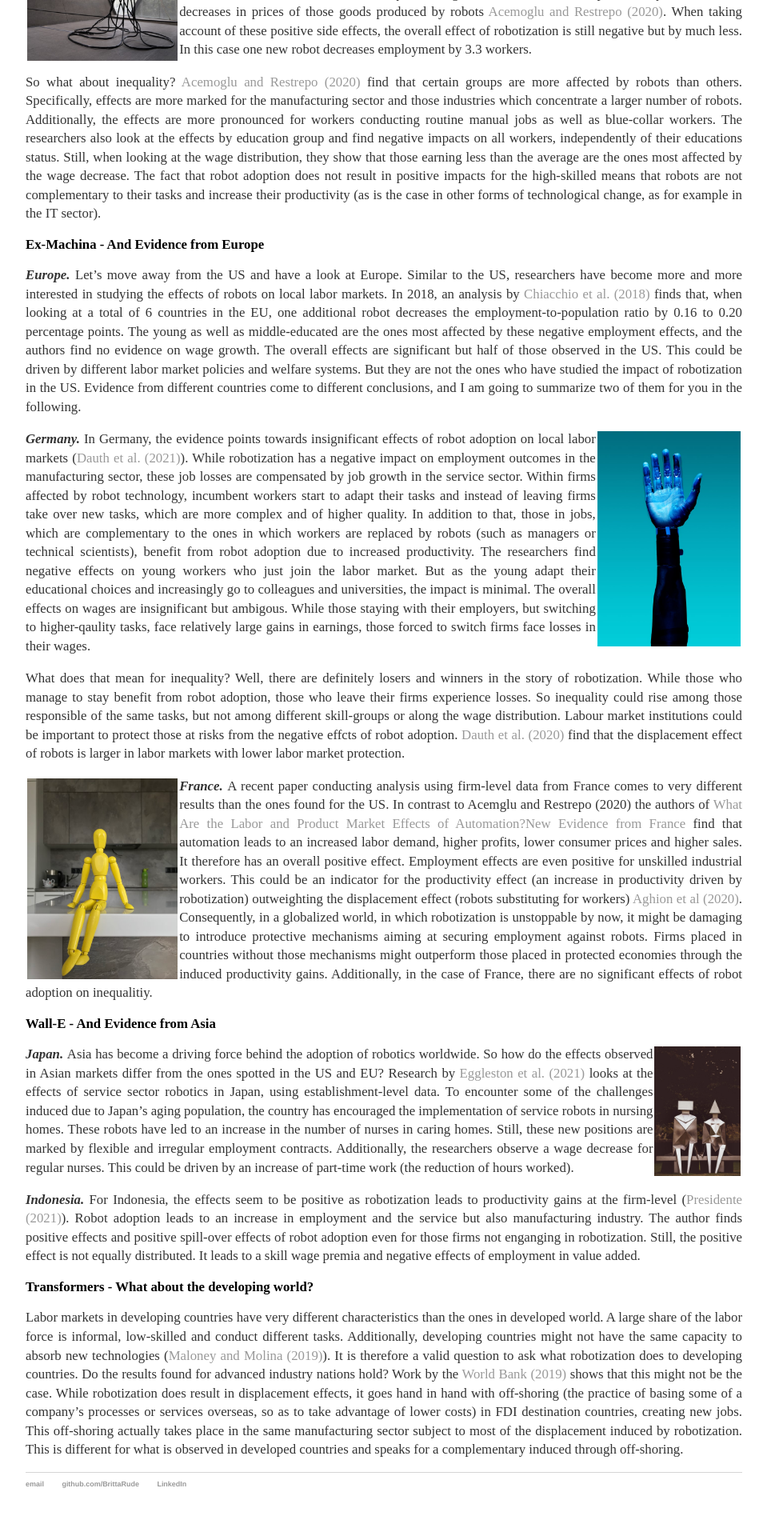
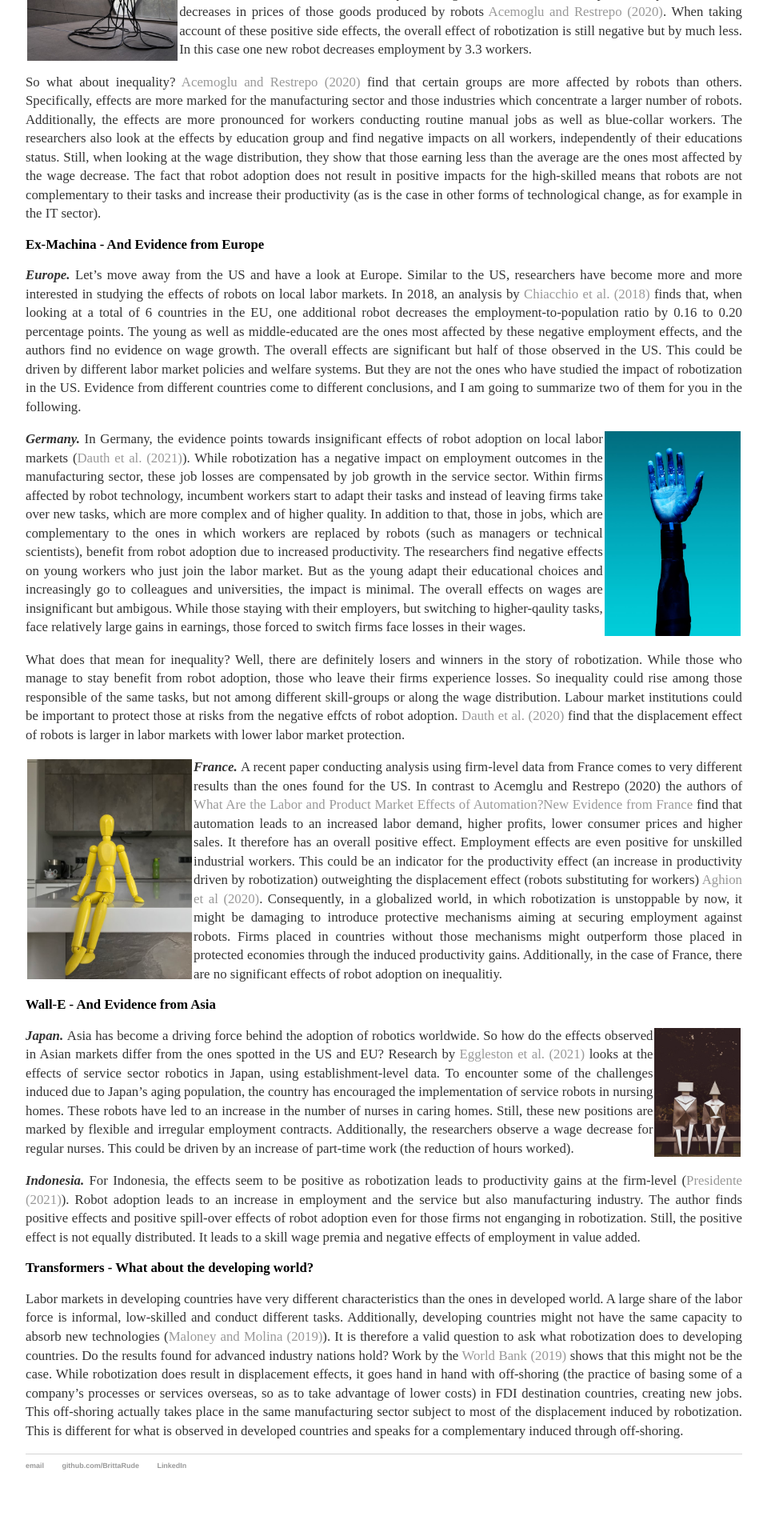
Before and after one commit to BrittaRude/BrittaRude.github.io, a Jekyll site: the page built from inputs_cakestory/_posts/2021-05-30-britta-rude-are-robots-grabbing-our-jobs.md, in a window 1280 px wide. Shown: the part 1225-3145 px from the top of the page at 80% size, without its empty margins (160-1119 px from the left). Built offline with Jekyll 4.4.1, drawn with Linux system fonts in a browser that asks for light colours; after the commit the page ends 3122 px from its top, so only the background shows below that.

Commit message:
Update 2021-05-30-britta-rude-are-robots-grabbing-our-jobs.md

```diff
--- a/inputs_cakestory/_posts/2021-05-30-britta-rude-are-robots-grabbing-our-jobs.md
+++ b/inputs_cakestory/_posts/2021-05-30-britta-rude-are-robots-grabbing-our-jobs.md
@@ -29,13 +29,13 @@
 
 <b><i>Europe. </i></b> Let's move away from the US and have a look at Europe. Similar to the US, researchers have become more and more interested in studying the effects of robots on local labor markets. In 2018, an analysis by [Chiacchio et al. (2018)](https://www.bruegel.org/2018/04/the-impact-of-industrial-robots-on-eu-employment-and-wages-a-local-labour-market-approach/) finds that, when looking at a total of 6 countries in the EU, one additional robot decreases the employment-to-population ratio by 0.16 to 0.20 percentage points. The young as well as middle-educated are the ones most affected by these negative employment effects, and the authors find no evidence on wage growth. The overall effects are significant but half of those observed in the US. This could be driven by different labor market policies and welfare systems. But they are not the ones who have studied the impact of robotization in the US. Evidence from different countries come to different conclusions, and I am going to summarize two of them for you in the following.
 
-<img src="/images/robots_germany.jpg" alt="robots_germany" style="float:right;margin: 2px 2px 2px 2px;max-width:20%;"/>
+<img src="/images/robots_germany.jpg" alt="robots_germany" style="float:right;margin: 2px 2px 2px 2px;max-width:19%;"/>
 
 <b><i>Germany. </i></b> In Germany, the evidence points towards insignificant effects of robot adoption on local labor markets ([Dauth et al. (2021)](https://academic.oup.com/jeea/advance-article/doi/10.1093/jeea/jvab012/6179884)). While robotization has a negative impact on employment outcomes in the manufacturing sector, these job losses are compensated by job growth in the service sector. Within firms affected by robot technology, incumbent workers start to adapt their tasks and instead of leaving firms take over new tasks, which are more complex and of higher quality. In addition to that, those in jobs, which are complementary to the ones in which workers are replaced by robots (such as managers or technical scientists), benefit from robot adoption due to increased productivity. The researchers find negative effects on young workers who just join the labor market. But as the young adapt their educational choices and increasingly go to colleagues and universities, the impact is minimal. The overall effects on wages are insignificant but ambigous. While those staying with their employers, but switching to higher-qaulity tasks, face relatively large gains in earnings, those forced to switch firms face losses in their wages.
 
 What does that mean for inequality? Well, there are definitely losers and winners in the story of robotization. While those who manage to stay benefit from robot adoption, those who leave their firms experience losses. So inequality could rise among those responsible of the same tasks, but not among different skill-groups or along the wage distribution. Labour market institutions could be important to protect those at risks from the negative effcts of robot adoption. [Dauth et al. (2020)](https://www.nber.org/system/files/working_papers/w28322/w28322.pdf) find that the displacement effect of robots is larger in labor markets with lower labor market protection.
 
-<img src="/images/robots_france.jpg" alt="robots_france" style="float:left;margin: 2px 2px 2px 2px;max-width:21%;"/>
+<img src="/images/robots_france.jpg" alt="robots_france" style="float:left;margin: 2px 2px 2px 2px;max-width:23%;"/>
 
 <b><i>France. </i></b> A recent paper conducting analysis using firm-level data from France comes to very different results than the ones found for the US. In contrast to Acemglu and Restrepo (2020) the authors of [What Are the Labor and Product Market Effects of Automation?New Evidence from France](https://scholar.harvard.edu/files/aghion/files/what_are_the_labor_and_product_market_effects_of_automation_jan2020.pdf) find that automation leads to an increased labor demand, higher profits, lower consumer prices and higher sales. It therefore has an overall positive effect. Employment effects are even positive for unskilled industrial workers. This could be an indicator for the productivity effect (an increase in productivity driven by robotization) outweighting the displacement effect (robots substituting for workers) [Aghion et al (2020)](https://scholar.harvard.edu/files/aghion/files/what_are_the_labor_and_product_market_effects_of_automation_jan2020.pdf). Consequently, in a globalized world, in which robotization is unstoppable by now, it might be damaging to introduce protective mechanisms aiming at securing employment against robots. Firms placed in countries without those mechanisms might outperform those placed in protected economies through the induced productivity gains. Additionally, in the case of France, there are no significant effects of robot adoption on inequalitiy.
 
```
